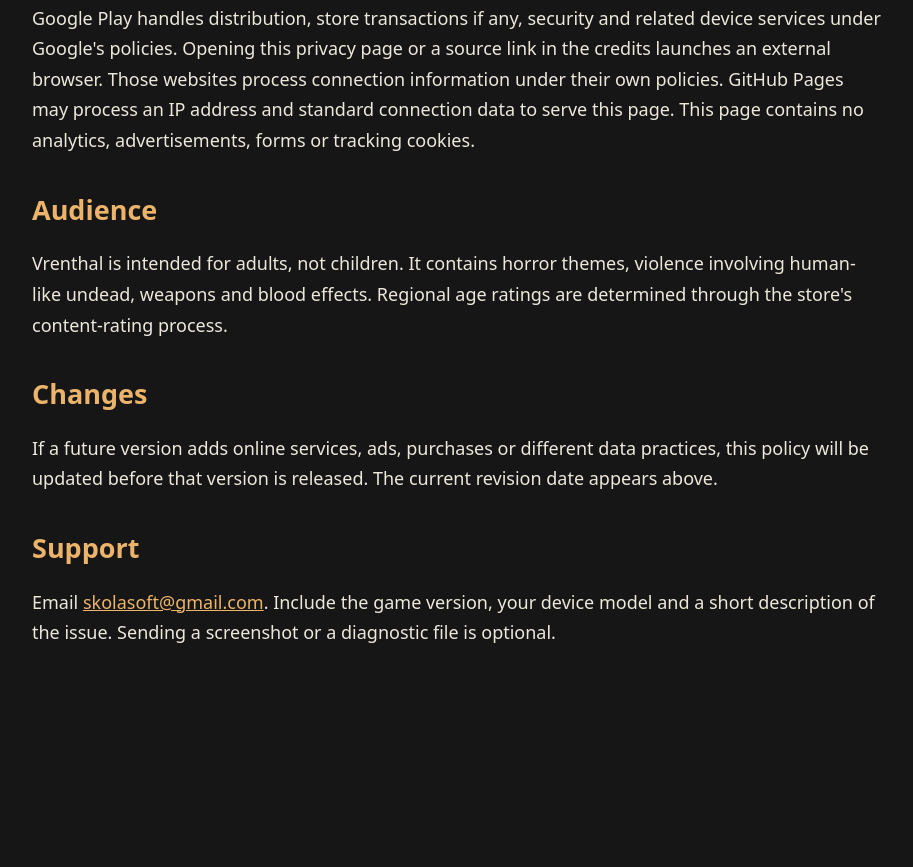
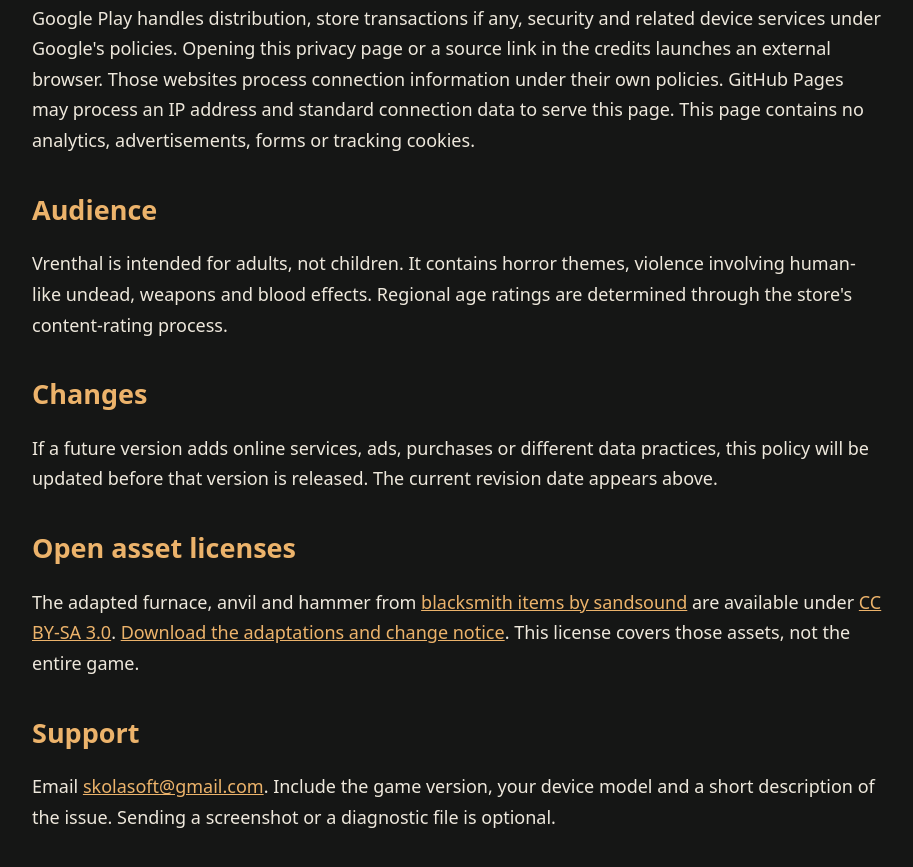
Before and after one commit to skolasoft-boop/vrenthal-privacy, a plain HTML site: page index.html in a window 1280 px wide. Shown: the part 1601-2468 px from the top of the page, without its empty margins (183-1096 px from the left). Before the commit the page ends 2347 px from the top, so only its background shows below. Drawn offline with Linux system fonts and the light colour scheme.

Commit message:
Link approved open asset adaptations

```diff
--- a/index.html
+++ b/index.html
@@ -9,4 +9,4 @@
 <h2>External services and links</h2><p>Google Play handles distribution, store transactions if any, security and related device services under Google's policies. Opening this privacy page or a source link in the credits launches an external browser. Those websites process connection information under their own policies. GitHub Pages may process an IP address and standard connection data to serve this page. This page contains no analytics, advertisements, forms or tracking cookies.</p>
 <h2>Audience</h2><p>Vrenthal is intended for adults, not children. It contains horror themes, violence involving human-like undead, weapons and blood effects. Regional age ratings are determined through the store's content-rating process.</p>
 <h2>Changes</h2><p>If a future version adds online services, ads, purchases or different data practices, this policy will be updated before that version is released. The current revision date appears above.</p>
-<h2>Support</h2><p>Email <a href="mailto:skolasoft@gmail.com">skolasoft@gmail.com</a>. Include the game version, your device model and a short description of the issue. Sending a screenshot or a diagnostic file is optional.</p></main></body></html>
+<h2>Open asset licenses</h2><p>The adapted furnace, anvil and hammer from <a href="https://opengameart.org/content/blacksmith-items">blacksmith items by sandsound</a> are available under <a href="https://creativecommons.org/licenses/by-sa/3.0/">CC BY-SA 3.0</a>. <a href="forge-adaptation-CC-BY-SA-3.0.zip">Download the adaptations and change notice</a>. This license covers those assets, not the entire game.</p><h2>Support</h2><p>Email <a href="mailto:skolasoft@gmail.com">skolasoft@gmail.com</a>. Include the game version, your device model and a short description of the issue. Sending a screenshot or a diagnostic file is optional.</p></main></body></html>
```
